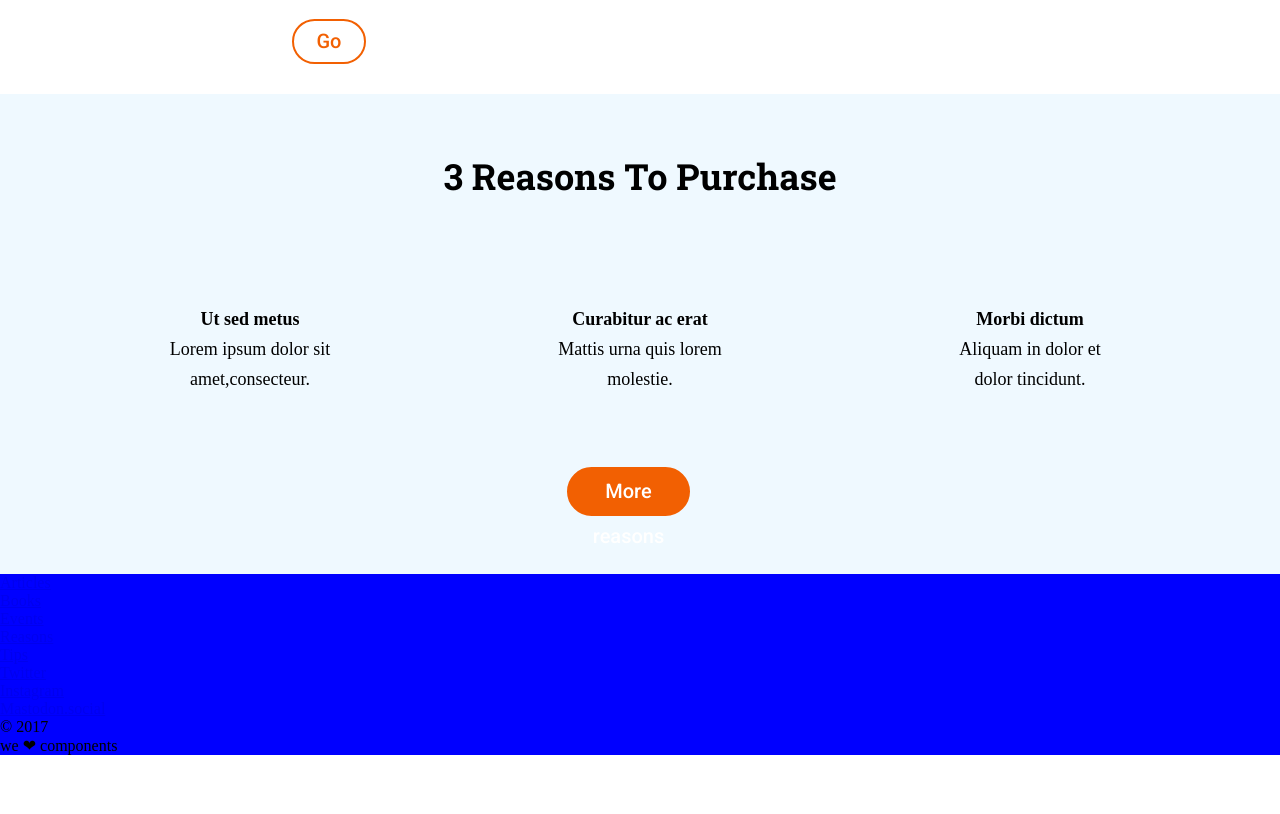
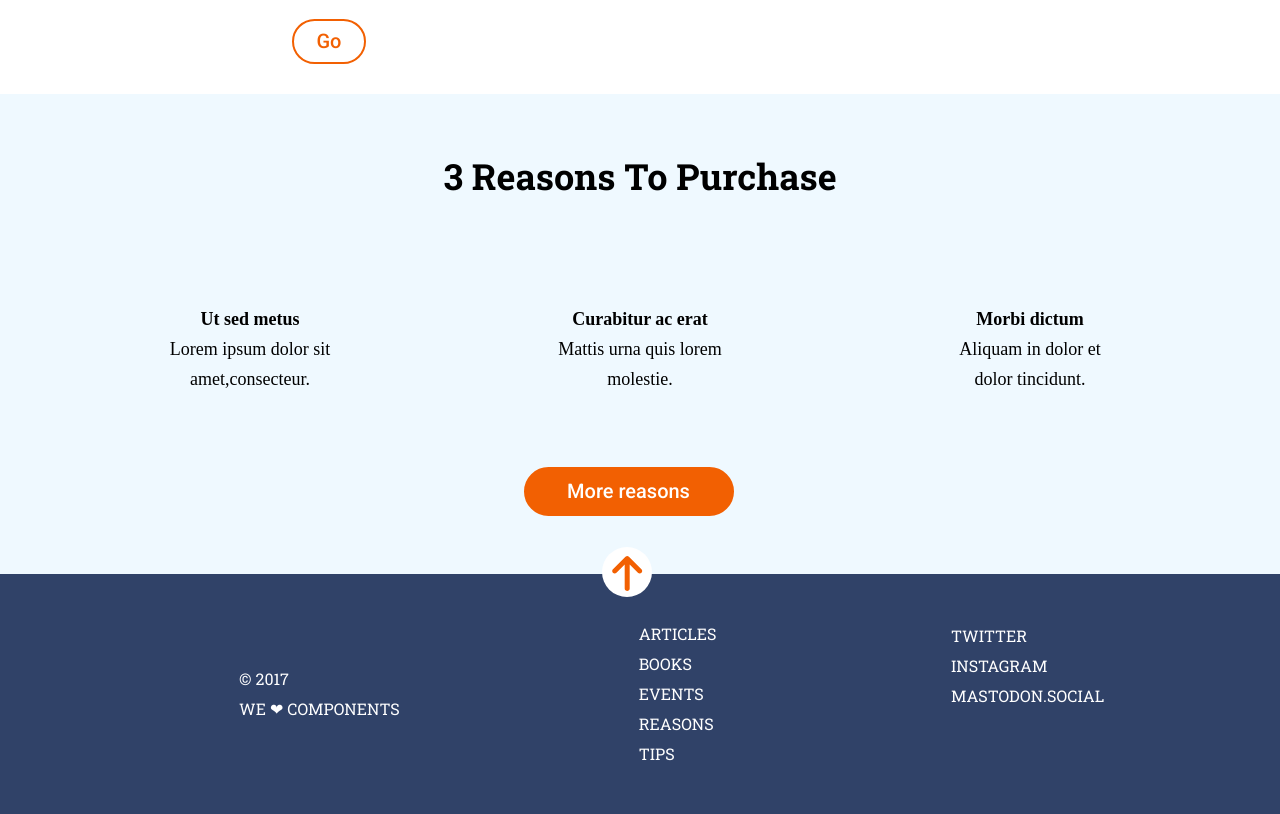
Before and after one commit to Adalab/f-m1-evaluacion-final-claramiralles, a website: page docs/index.html in a window 1280 px wide. Shown: the part 1066-1880 px from the top of the page. Before the commit the page ends 1821 px from the top, so only its background shows below. Drawn offline with Linux system fonts and the light colour scheme.

Commit message:
styling footer

```diff
--- a/_src/assets/scss/layout/_footer.scss
+++ b/_src/assets/scss/layout/_footer.scss
@@ -30,6 +30,8 @@
         padding: 0%;
         width: 100%;
         height: 240px;
+        margin-bottom: 45px;
+        margin-top: 45px;
         text-align-last: left;
         }
     @media all and (min-width:1200px) {
@@ -55,10 +57,14 @@
     @media all and (min-width:768px) {
         display: flex;
         flex-direction: column;
-        ttext-align-last: left;
+        text-align-last: left;
         margin: 0%;
         padding: 0%;
         order: 2;
+        width: 210px;
+        height: 150px;
+        margin-bottom: 45px;
+        margin-top: 45px;
         }
 
     @media all and (min-width:1200px) {
@@ -68,6 +74,13 @@
         margin: 0%;
         padding: 0%;
         order: 2;
+        width: 161px;
+        height: 150px;
+        margin-top: 45px;
+        margin-bottom: 45px;
+        font-size: 16px;
+        line-height: 30px;
+        margin-right: 10px;
         }
 }
 
@@ -121,18 +134,31 @@
         display: flex;
         flex-direction: column;
         text-align-last: left;
-        margin: 0%;
+        margin-top: 0;
+        margin-bottom: 0;
+        margin-left: 40px;
+        margin-right: 0;
         padding: 0%;
         order: 3;
+        width: 250px;
+        margin-bottom: 105px;
+        margin-top: 45px;
         }
 
     @media all and (min-width:1200px) {
         display: flex;
         flex-direction: column;
         text-align-last: left;
-        margin: 0%;
+        margin-top: 0;
+        margin-bottom: 0;
+        margin-left: 0px;
+        margin-right: 0;
         padding: 0%;
+        padding-left: 50px;
         order: 3;
+        font-size: 16px;
+        line-height: 30px;
+        margin-right: 370px;
         }
 }
 
@@ -141,21 +167,33 @@
     flex-direction: column;
     justify-content: center;
     height: 90px;
+
     @media all and (min-width:768px) {
-        display: flex;
-        flex-direction: column;
-        ttext-align-last: left;
-        margin: 0%;
-        padding: 0%;
-        order: 1;
-        }
-
-    @media all and (min-width:1200px) {
         display: flex;
         flex-direction: column;
         text-align-last: left;
         margin: 0%;
         padding: 0%;
         order: 1;
+        width: 210px;
+        height: 60px;
+        margin-bottom: 142px;
+        margin-top: 45px;
+        }
+
+    @media all and (min-width:1200px) {
+        display: flex;
+        flex-direction: column;
+        margin: 0%;
+        padding: 0%;
+        order: 1;
+        width: 355px;
+        height: 60px;
+        margin-left: 320px;
+        margin-right: 5px;
+        margin-top: 45px;
+        margin-bottom: 135px;
+        font-size: 14px;
+        line-height: 30px;
         }
 }
--- a/docs/index.html
+++ b/docs/index.html
@@ -74,10 +74,7 @@
                     Curabitur ac erat
                 </h4>
 
-                            <p class="item-paragraph">
-                                <style>
-                                    font-weight normal;
-                                </style>Mattis urna quis lorem molestie.</p>
+                            <p class="item-paragraph">Mattis urna quis lorem molestie.</p>
                         </li>
                         <li class="list-item">
                              <h4 class="item-tittle">
@@ -96,40 +93,57 @@
             </div>
         </main>
         <!-- FOOTER -->
-        <footer>
-            <div class="foo__container">
+        <div class="arrow__container__footer"> <a href="#">
+          <img class="arrow-image" src="../../assets/images/ico-arrow.svg" alt="arrow scroll up">
+        </a>
+
+        </div>
+        <footer class="foo__container">
+            <div class="div_links">
                 <ul class="foo__ul-links">
-                    <li class="foo__li-links"> <a class="foo__a" href="#">Articles</a>
+                    <li class="foo__li"> <a class="foo__a" href="#">
+                            Articles</a>
 
                     </li>
-                    <li class="foo__li-links"> <a class="foo__a" href="#">Books</a>
+                    <li class="foo__li"> <a class="foo__a" href="#">
+                            Books</a>
 
                     </li>
-                    <li class="foo__li-links"> <a class="foo__a" href="#">Events</a>
+                    <li class="foo__li"> <a class="foo__a" href="#">
+                            Events</a>
 
                     </li>
-                    <li class="foo__li-links"> <a class="foo__a" href="#">Reasons</a>
+                    <li class="foo__li"> <a class="foo__a" href="#">
+                            Reasons</a>
 
                     </li>
-                    <li class="foo__li-links"> <a class="foo__a" href="#">Tips</a>
+                    <li class="foo__li"> <a class="foo__a" href="#">
+                            Tips</a>
 
                     </li>
                 </ul>
-                <ul class="foo__ul-social">
-                    <li class="foo__li-social"> <a class="foo__a" href="#">Twitter</a>
+            </div>
+            <div class="div_social">
+                <ul class="foo__ul-links">
+                    <li class="foo__li"> <a class="foo__a" href="#">
+                            Twitter</a>
 
                     </li>
-                    <li class="foo__li-social"> <a class="foo__a" href="#">Instagram</a>
+                    <li class="foo__li"> <a class="foo__a" href="#">
+                            Instagram</a>
 
                     </li>
-                    <li class="foo__li-social"> <a class="foo__a" href="#">Mastodon.social</a>
+                    <li class="foo__li"> <a class="foo__a" href="#">
+                            Mastodon.social</a>
 
                     </li>
                 </ul>
-                <div class="foo__brand-container">
-                    <p class="foo__copy">&copy 2017</p>
-                    <p class="foo__claim">we ❤︎ components</p>
-                </div>
+            </div>
+            <div class="div_brand"> <small class="foo__a">
+                        &copy 2017</small>
+ <small class="foo__a">
+                        we ❤︎ components</small>
+
             </div>
         </footer>
     </body>
```
Also changed, not shown: docs/assets/css/main.css.
